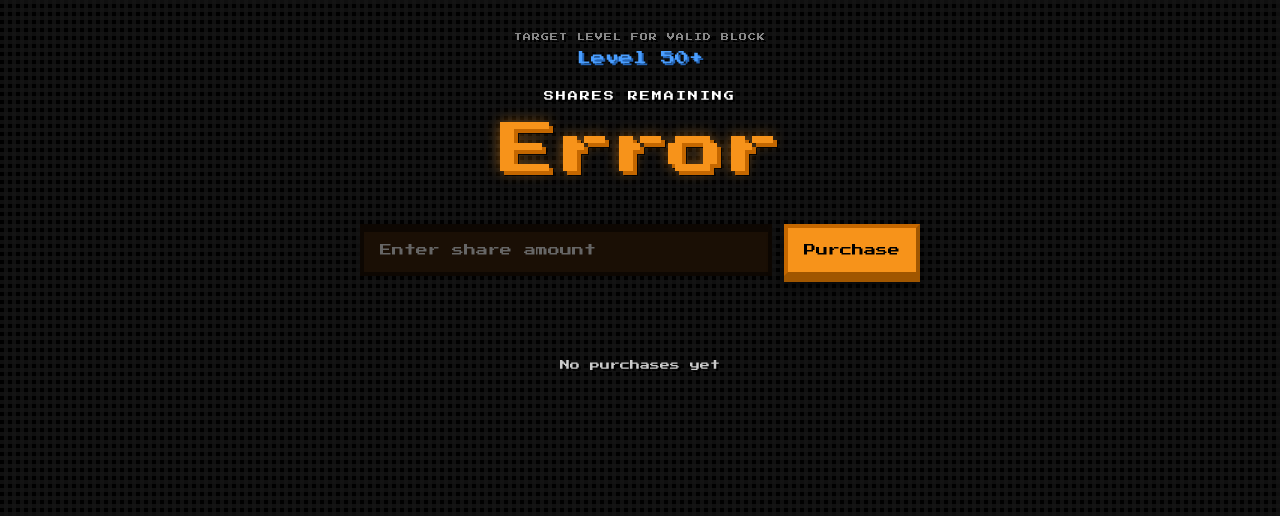
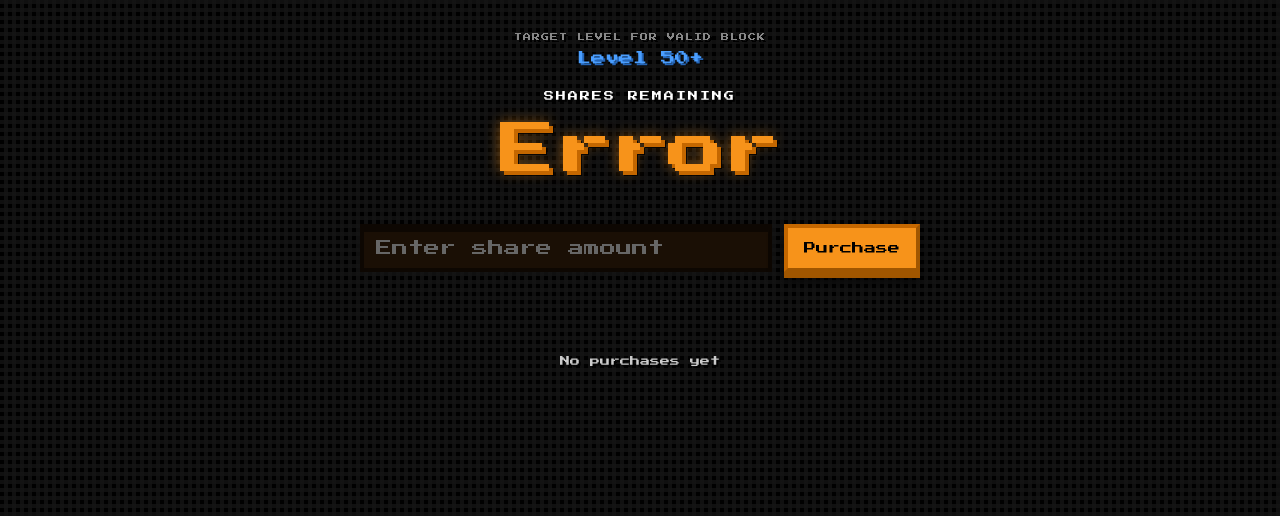
Before and after one commit to terakael/slicehash, a Python web app: template src/slicehash/templates/purchases.html in a window 1280 px wide. Shown: the top 516 px of the page. Run offline with Jinja, Linux system fonts and the light colour scheme; the template is opened without the code that fills it, so the values that code supplies are empty.

Commit message:
[master] mobile fix

```diff
--- a/src/slicehash/static/style.css
+++ b/src/slicehash/static/style.css
@@ -677,8 +677,8 @@ footer {
     background: #1a0f05;
     color: #e0e0e0;
     border: 4px solid #0d0702;
-    padding: 16px;
-    font-size: 12px;
+    padding: 12px;
+    font-size: 16px;
     font-family: 'Press Start 2P', monospace;
     box-shadow: inset 0 4px 0 rgba(0,0,0,0.5);
 }
@@ -705,6 +705,7 @@ footer {
     transition: transform 0.05s;
     box-shadow: 0 6px 0 #a05600, 0 10px 12px rgba(0,0,0,0.6);
     white-space: nowrap;
+    flex-shrink: 0;
 }
 
 .btn-purchase-submit:active {
```
